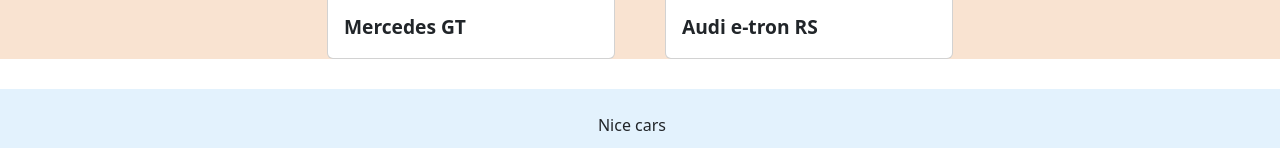
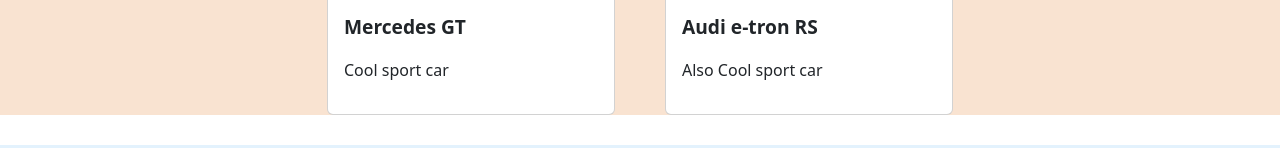
Before and after one commit to AmaniB96/Projet-Github-molengeek, a plain HTML site: page index.html in a window 1280 px wide. Shown: the part 1022-1170 px from the top of the page. Drawn offline with nearby package versions, Linux system fonts and the light colour scheme.

Commit message:
added text to sportcars

```diff
--- a/index.html
+++ b/index.html
@@ -80,6 +80,7 @@
         <img src="https://cdn-datak.motork.net/configurator-imgs/cars/fr/original/MERCEDES/AMG-GT/43063_COUPE-3-PORTES/mercedes-benz-amg-gt-coupe-back-view.jpg" class="card-img-top" alt="...">
         <div class="card-body">
           <p class="card-text">Mercedes GT</p>
+          <p>Cool sport car</p>
         </div>
       </div>
 
@@ -87,6 +88,7 @@
         <img src="https://cdn-drivek-datak.motork.net/configurator-imgs/cars/fr/Original/AUDI/RS-E-TRON-GT/44713_BERLINE-4-PORTES/audi-rs-etron-gt-front-view.jpg" class="card-img-top" alt="...">
         <div class="card-body">
           <p class="card-text">Audi e-tron RS</p>
+          <p>Also Cool sport car</p>
         </div>
       </div>
     </section>
```
